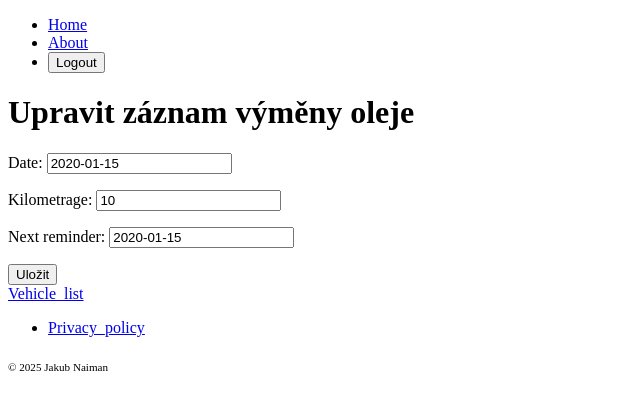
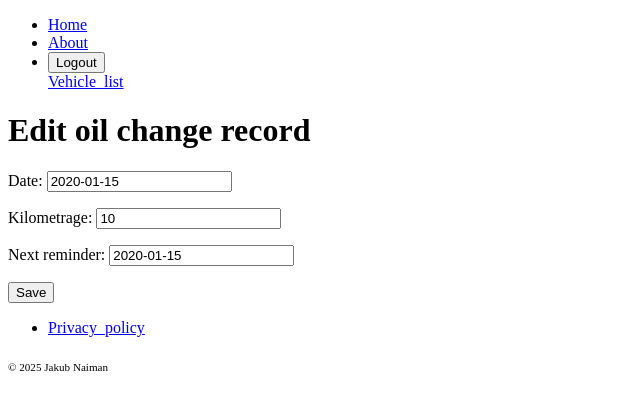
Before and after one commit to JNaiman97/oil_change, a Django app: page /vehicles/oilchange/1/edit/ in a window 1280 px wide. Shown: the top 410 px of the page, without its empty margins (0-640 px from the left). Run offline with Django 5.2, Linux system fonts and the light colour scheme; a user stored in the database is signed in; tables that the repository leaves empty hold one stand-in row (values such as "Sample post").

Commit message:
cosmetic

```diff
--- a/oil_change_tracker/core/templates/base.html
+++ b/oil_change_tracker/core/templates/base.html
@@ -12,9 +12,6 @@
 
     {% block content %}
     {% endblock %}
-    {% if user.is_authenticated %}
-    <a href="{% url 'vehicle_list' %}">Vehicle_list</a>
-    {% endif %}
 
 </main>
 
--- a/oil_change_tracker/core/templates/header.html
+++ b/oil_change_tracker/core/templates/header.html
@@ -22,6 +22,9 @@
                 <a href="{% url 'register' %}">Register</a>
       </li>
             {% endif %}
+        {% if user.is_authenticated %}
+            <a href="{% url 'vehicle_list' %}">Vehicle_list</a>
+        {% endif %}
     </ul>
   </nav>
 </header>
--- a/oil_change_tracker/core/templates/privacy_policy.html
+++ b/oil_change_tracker/core/templates/privacy_policy.html
@@ -24,7 +24,7 @@
 </head>
 <body>
     <h1>Privacy Policy</h1>
-    <p><strong>Last updated:</strong> [insert date]</p>
+    <p><strong>Last updated:</strong> 3. 4. 2025</p>
 
     <h2>1. Collected Information</h2>
     <p>When using our application, the following information may be collected:</p>
--- a/oil_change_tracker/vehicles/templates/oil_change_form.html
+++ b/oil_change_tracker/vehicles/templates/oil_change_form.html
@@ -1,11 +1,11 @@
 {% extends "base.html" %}
 
 {% block content %}
-<h1>{{ form.instance.pk|yesno:"Upravit záznam výměny oleje,Přidat záznam výměny oleje" }}</h1>
+<h1>{{ form.instance.pk|yesno:" Edit oil change record, Add oil change record" }}</h1>
 
 <form method="post">
     {% csrf_token %}
     {{ form.as_p }}
-    <button type="submit">Uložit</button>
+    <button type="submit"> Save</button>
 </form>
 {% endblock %}
--- a/oil_change_tracker/vehicles/templates/vehicle_confirm_delete.html
+++ b/oil_change_tracker/vehicles/templates/vehicle_confirm_delete.html
@@ -3,11 +3,11 @@
 {% block content %}
 <h1>Confirm Deletion</h1>
 
-<p>Are you sure you want to delete vehicle<strong>{{ object.name }}</strong>?</p>
+<p>Are you sure you want to delete vehicle<strong> {{ object.name }}</strong>?</p>
 <form method="post">
   {% csrf_token %}
   <button type="submit">Yes, delete</button>
-  <a href="{% url 'vehicle_list' %}">Cancel</a>
+  <a href="{% url 'vehicle_list' %}"> Cancel</a>
 </form>
 
 {% endblock %}
--- a/oil_change_tracker/vehicles/templates/vehicle_detail.html
+++ b/oil_change_tracker/vehicles/templates/vehicle_detail.html
@@ -13,9 +13,9 @@
     <p>No oil change record yet.</p>
 {% endif %}
 {% if vehicle.oil_changes %}
-    <a href="{% url 'oilchange_edit' vehicle.oil_changes.pk %}">Upravit záznam výměny oleje</a>
+    <a href="{% url 'oilchange_edit' vehicle.oil_changes.pk %}">Edit oil change record</a>
 {% else %}
-    <a href="{% url 'oilchange_add' vehicle.pk %}">Přidat záznam výměny oleje</a>
+    <a href="{% url 'oilchange_add' vehicle.pk %}">Add oil change record</a>
 {% endif %}
 
 
--- a/oil_change_tracker/vehicles/templates/vehicle_form.html
+++ b/oil_change_tracker/vehicles/templates/vehicle_form.html
@@ -3,10 +3,10 @@
 {% block content %}
 <h1>{{ form.instance.pk|yesno:"Edit vehicle,Add vehicle" }}</h1>
 
-<form method="post">
+<form method="post" enctype="multipart/form-data">
     {% csrf_token %}
     {{ form.as_p }}
-    <button type="submit">Odoslať</button>
+    <button type="submit">Send</button>
 </form>
 
 {% endblock %}
```
